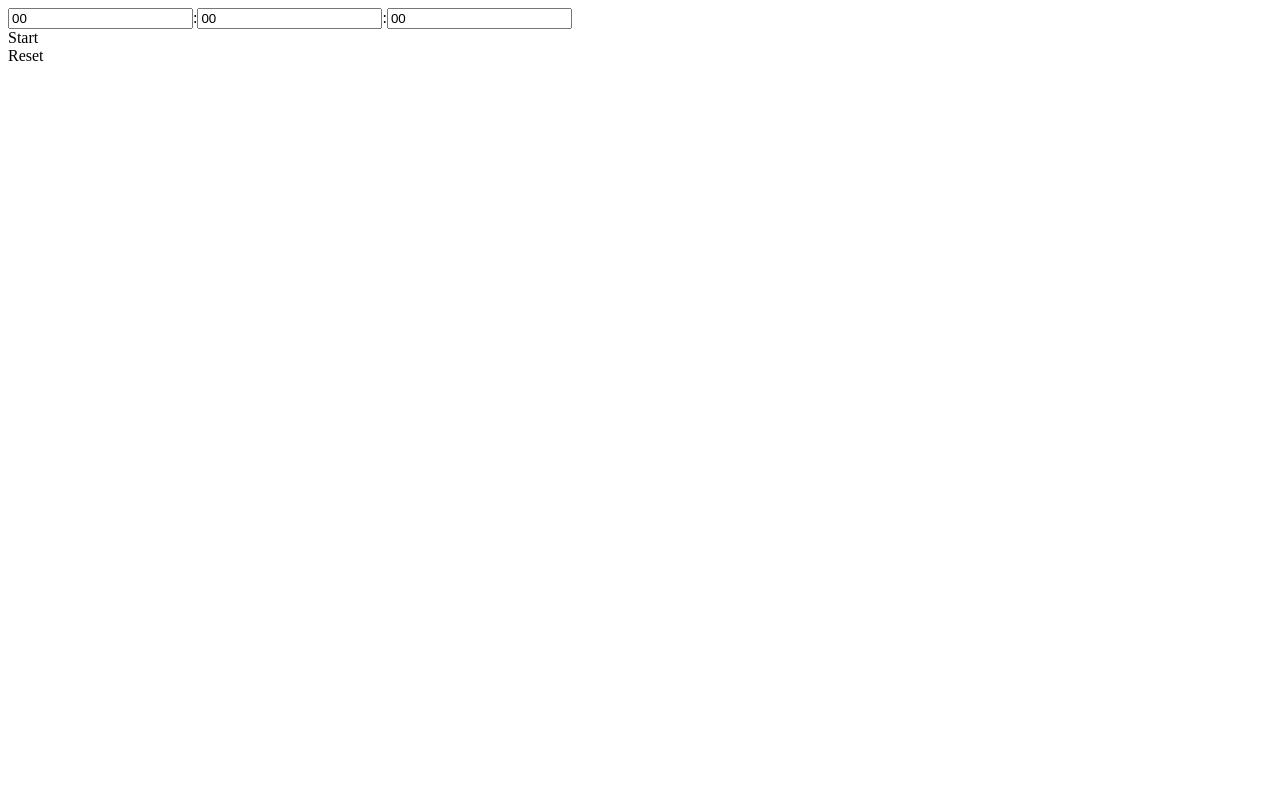
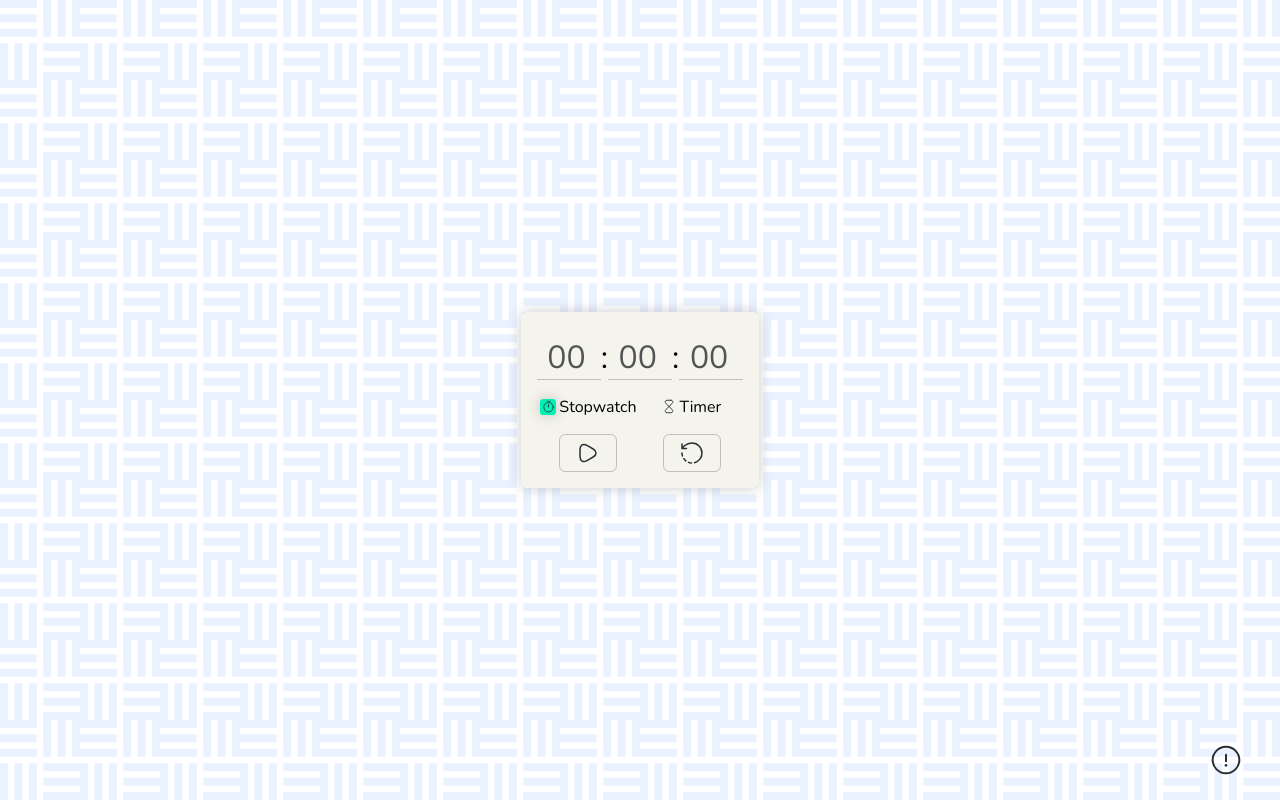
Before and after one commit to yrcastillob/Learning_JavaScript, a plain HTML site: page stopwatch/index.html in a window 1280 px wide. Drawn offline with nearby package versions, Linux system fonts and the light colour scheme.

Commit message:
Added front end and fixed some back end issues. First version working and functional

```diff
--- a/stopwatch/index.css
+++ b/stopwatch/index.css
@@ -0,0 +1,196 @@
+/*UNIVERSALS*/
+*{
+    margin: 0;
+    padding: 0;
+    box-sizing: border-box;
+    font-family: "Nunito", sans-serif;
+    font-optical-sizing: auto;
+}
+
+:root{
+    --black: #080708;
+    --rebeccapurple: #5E239D;
+    --aquamarine: #00F0B5;
+    --engineeringorange: #B80C09;
+    --babypowder: #F4F4ED;
+    --shadow: #08070838 0rem 0rem 0.4rem
+}
+
+/*MAIN CONTAINER*/
+body{
+    display: flex;
+    flex-flow: column wrap;
+    justify-content: center;
+    align-items: center;
+    min-height: 100vh;
+    font-size: 1.0rem;
+    background-image: url("./assets/img/pattern.svg");
+    background-size: 5rem;
+}
+
+.maincontainer{
+    max-width: 80%;
+    padding: 1rem;
+    background-color: var(--babypowder);
+    filter: drop-shadow(var(--shadow));
+    border-radius: 0.4rem;
+}
+
+/*DISPLAY PANEL*/
+
+.maincontainer_displaypanel{
+    align-self: center;
+    display: flex;
+    flex-flow: row nowrap;
+}
+
+.maincontainer_displaypanel div {
+    text-align: right;
+    font-size: 2rem;
+}
+
+.maincontainer_displaypanel div input{
+    width: 4rem;
+    text-align: right;
+    font-size: 2rem;
+    border: none;
+    border-bottom: 0.1rem solid #08070838;
+    background-color: var(--babypowder);
+}
+
+/*SELECTION MODE*/
+
+.maincontainer_selectionmode{
+    display: flex;
+    flex-flow: row nowrap;
+    width: 100%;
+    justify-content: space-around;
+    margin: 1rem 0;
+}
+
+.maincontainer_selectionmode--option{
+    width: 45%;
+    display: flex;
+    flex-flow: row nowrap;
+    justify-content: center;
+    align-items: center;
+    cursor: pointer;
+}
+
+.maincontainer_selectionmode--option img{
+    width: 0.9rem;
+    margin-right: 0.2rem;
+}
+
+.maincontainer_selectionmode--option:hover img{
+    background-color: #08070838;
+    border-radius: 20%;
+    padding: 0.1rem;
+    width: 1rem;
+    transition: 0.3s;
+}
+
+.maincontainer_selectionmode--option:active{
+    transform: scale(0.95);
+    transition: 0.3s;
+}
+
+.maincontainer_selectionmode--optionactive img{
+    background-color: #00F0B5;
+    border-radius: 20%;
+    padding: 0.1rem;
+    width: 1rem;
+    transition: 0.3s;
+    filter: drop-shadow(var(--shadow));
+}
+
+
+/*BUTTONS*/
+
+.maincontainer_buttons{
+    display: flex;
+    flex-flow: row nowrap;
+    justify-content: space-around;
+}
+
+.maincontainer_buttons--option{
+    display: flex;
+    flex-flow: column nowrap;
+    justify-content: center;
+    padding: 0.4rem 1rem;
+    border: 0.1rem solid #08070838;
+    border-radius: 0.4rem;
+    cursor: pointer;
+}
+
+.maincontainer_buttons--option img{
+    width: 1.5rem;
+}
+
+.maincontainer_buttons--option:hover{
+    transform: scale(1.08);
+    transition: 0.3s;
+    background-color: var(--aquamarine);
+}
+
+.maincontainer_buttons--option:active{
+    transform: scale(0.8);
+    transition: 0.3s;
+}
+
+.container_progressbar{
+    height: 0.5rem;
+    border-radius: 0.8rem;
+    width: 100%;
+}
+
+.progressbar {
+    background-color: var(--rebeccapurple);
+    height: 0.3rem;
+    border-radius: 0.4rem;
+    width: 0%;
+}
+
+/*CREDITS BAR*/
+
+.creditsBox{
+    position: absolute;
+    bottom: 3%;
+    right: 3%;
+    display: flex;
+    flex-flow: row nowrap;
+    cursor: pointer;
+    align-items: center;
+}
+
+.creditsBox--icon{
+    width: 2rem;
+}
+
+.creditsBox--icon:hover{
+    background-color: #08070838;
+    border-radius: 50%;
+    padding: 0.3rem;
+}
+
+.creditsBox_content--icon{
+    width: 1rem;
+}
+
+.creditsBox_content{
+    display: none;
+    flex-flow: column;
+    margin: 0 1rem;
+    padding: 0.6rem;
+    background-color: #08070838;
+    border-radius: 0.4rem;
+}
+
+.creditsBox_content--item a{
+    text-decoration: none;
+    color: var(--rebeccapurple)
+}
+
+.creditsBox:hover .creditsBox_content{
+    display: flex;
+}
--- a/stopwatch/index.html
+++ b/stopwatch/index.html
@@ -4,22 +4,60 @@
     <meta charset="UTF-8">
     <meta name="viewport" content="width=device-width, initial-scale=1.0">
     <script defer src="main.js"></script>
+    <link rel="stylesheet" href="index.css">
+    <link rel="preconnect" href="https://fonts.googleapis.com">
+    <link rel="preconnect" href="https://fonts.gstatic.com" crossorigin>
+    <link href="https://fonts.googleapis.com/css2?family=Nunito:ital,wght@0,200..1000;1,200..1000&display=swap" rel="stylesheet">
+    <link rel="shortcut icon" href="./assets/img/ico.svg" type="image/x-icon">
     <title>StopWatch</title>
 </head>
 <body>
 
-    <main>
+    <main class="maincontainer">
 
-        <div>
-            <div >
-                <div><input id="hours" type="number" placeholder="0"></input>:<input id="minutes" type="number" placeholder="0"></input>:<input id="seconds" type="number" placeholder="0"></input></div>
+        <div class="container_progressbar">
+            <div id="progressbar" class="progressbar">
+        </div>
+
+
+        </div>
+
+        <div class="maincontainer_displaypanel">
+
+            <div>
+                <input id="hours" type="number" placeholder="00"></input>:<input id="minutes" type="number" placeholder="00" max="60"></input>:<input id="seconds" type="number" placeholder="00" max="60"></input>
             </div>
+
+        </div>
+
+        <div class="maincontainer_selectionmode">
+
+            <div id="stopwatchmode" onclick="assignModeType( 1 )" class="maincontainer_selectionmode--option">
+                <img src="./assets/img/stopwatch.svg" alt="stopwatch" >Stopwatch
+            </div>
+
+            <div id="timermode" onclick="assignModeType( 2 )" class="maincontainer_selectionmode--option">
+                <img src="./assets/img/timer.svg" alt="Timer">Timer
+            </div>
+
+        </div>
+
+        <div class="maincontainer_buttons">
+            <div id="startButton" class="maincontainer_buttons--option"></div>
+            <div id="resetButton" class="maincontainer_buttons--option"><img src="./assets/img/restart.svg" alt="Restart"></div>
         </div>
 
     </main>
 
-    <div id="startButton"></div>
-    <div id="resetButton">Reset</div>
+    <div class="creditsBox">
+        <div class="creditsBox_content">
+            <p>Credits</p>
+            <p class="creditsBox_content--item">SVG Icons taken from <a href="https://www.svgrepo.com/collection/iconsax-line-oval-icons/">Iconsax Line Oval Icons Collection
+            </a></p>
+            <p class="creditsBox_content--item">Click sound taken from  <a href="https://freesound.org/people/Pixeliota/sounds/678248/?attribution=1">freesound.org</a></p>
+        </div>
+        <img src="./assets/img/info.svg" alt="Information" class="creditsBox--icon">
+    </div>
 
 </body>
 </html>
--- a/stopwatch/main.js
+++ b/stopwatch/main.js
@@ -4,12 +4,25 @@ const minutesHtml = document.getElementById("minutes");
 const secondsHtml = document.getElementById("seconds");
 const startButton = document.getElementById("startButton");
 const resetButton = document.getElementById("resetButton");
+const stopwatchmode = document.getElementById("stopwatchmode");
+const timermode = document.getElementById("timermode");
+const progressbar = document.getElementById("progressbar");
+
+const play = document.createElement("img");
+play.src = "./assets/img/play.svg";
+
+const pause = document.createElement("img");
+pause.src = "./assets/img/pause.svg";
+
+const click = document.createElement("audio");
+click.src = "./assets/sounds/click.mp3";
 
 minutesHtml.value = "00";
 hoursHtml.value = "00";
 secondsHtml.value = "00";
 
 listTimes = [hoursHtml,minutesHtml,secondsHtml];
+listButtons = [startButton,  resetButton, stopwatchmode, timermode];
 
 /****************************** VARIABLES ******************************/
 let seconds = 0;
@@ -19,6 +32,8 @@ let intervalId;
 let pausedTime = 0;
 let isPaused = false;
 let startButtonClicked = true;
+let totalSeconds = 0;
+let totaltimerwidth = 100;
 
 /****************************** FUNCTIONS ******************************/
 
@@ -31,22 +46,27 @@ function assignModeType( mode ){
         • Existance of global variables listTimes, resetButton, startButton, startButtonClicked.
         • Existance of functions useStopWatch() and playButtonStopWatchMode()
     */
+    startButton.innerHTML = "";
     if ( mode === 1 ){
         listTimes.forEach(element => {
             element.disabled = true;
         });
         resetButton.onclick = () => useStopWatch(3);
-        startButton.innerHTML = "Start";
+        startButton.appendChild(play);
         startButtonClicked = false;
         startButton.onclick = playButtonStopWatchMode;
+        stopwatchmode.classList.add("maincontainer_selectionmode--optionactive")
+        timermode.classList.remove("maincontainer_selectionmode--optionactive")
     } else if ( mode === 2 ){
         listTimes.forEach(element => {
             element.disabled = false;
         });
         resetButton.onclick = () => useStopWatch(3);
-        startButton.innerHTML = "Start";
+        startButton.appendChild(play);
         startButtonClicked = false;
         startButton.onclick = playButtonTimerhMode;
+        stopwatchmode.classList.remove("maincontainer_selectionmode--optionactive")
+        timermode.classList.add("maincontainer_selectionmode--optionactive")
     }
 }
 
@@ -63,10 +83,12 @@ function playButtonStopWatchMode() {
     startButtonClicked = !startButtonClicked;
 
     if (startButtonClicked) {
-        startButton.innerHTML = "Pause";
+        startButton.innerHTML = "";
+        startButton.appendChild(pause);
         useStopWatch(1);
     } else {
-        startButton.innerHTML = "Start";
+        startButton.innerHTML = "";
+        startButton.appendChild(play);
         useStopWatch(2);
     }
 }
@@ -90,6 +112,7 @@ function stopWatch() {
                 }
             }
             updateDisplay();
+            updateprogressbar( 1 )
         }
     }, 1000);
 }
@@ -119,7 +142,11 @@ function resetStopWatch(){
     clearInterval(intervalId);
     intervalId = null;
     updateDisplay();
+    updateprogressbar( 1 )
     isPaused = true;
+    startButton.innerHTML = "";
+    startButton.appendChild(play);
+    totaltimerwidth = 100;
 }
 
 function useStopWatch(selection) {
@@ -171,7 +198,10 @@ function timer() {
     if (isNaN(hours) || hours === "" || hours === null || hours === undefined) {
         hours = 0;
     }
+    calculateSecondsTimer()
     updateDisplay()
+    updateprogressbar( 2 )
+
 
     if ( hours != 0 || seconds != 0 || minutes != 0 ){
         return intervalId = setInterval(() => {
@@ -188,9 +218,13 @@ function timer() {
                 }
 
                 updateDisplay()
+                updateprogressbar( 2 )
 
                 if (hours === 0 && minutes === 0 && seconds === 0) {
                     clearInterval(intervalId);
+                    totaltimerwidth = 100;
+                    startButton.innerHTML = "";
+                    startButton.appendChild(play);
                 }
             }
 
@@ -234,10 +268,12 @@ function playButtonTimerhMode() {
     startButtonClicked = !startButtonClicked;
 
     if (startButtonClicked) {
-        startButton.innerHTML = "Pause";
+        startButton.innerHTML = "";
+        startButton.appendChild(pause);
         useTimer(1);
     } else {
-        startButton.innerHTML = "Start";
+        startButton.innerHTML = "";
+        startButton.appendChild(play);
         useTimer(2);
     }
 }
@@ -254,7 +290,44 @@ function updateDisplay() {
     secondsHtml.value = seconds < 10 ? '0' + seconds : seconds;
     minutesHtml.value = minutes < 10 ? '0' + minutes : minutes;
     hoursHtml.value = hours < 10 ? '0' + hours : hours;
+
+}
+
+function calculateSecondsTimer(){
+    /*
+    Function to save and update the variable totalSeconds with the total seconds on minutes, hours.
+    */
+    totalSeconds = hours * 3600 + minutes * 60 + seconds;
+}
+
+function updateprogressbar( typeUpdate ){
+    /*
+    Function to update the progress bar.
+    Params:
+        • typeUpdate: int 1 or 2, 1 to update progress bar with stop watch and 2 for timer.
+    Result:
+        • If selected 1 with of progress bar will go from 0 to 100% on the contrary if selected number 2 it will go from 100% to 0%.
+    */
+    switch ( typeUpdate ){
+        case 1:
+            unit = 100 / 60;
+            progressbar.style.width = `${seconds*unit}%`;
+            break
+        case 2:
+            unit = (1/totalSeconds)*100;
+            progressbar.style.width = `${totaltimerwidth}%`;
+            totaltimerwidth = totaltimerwidth - unit;
+            break
+    }
 }
 
 
-assignModeType( 2 )
+function playClick(){
+    click.play();
+}
+
+listButtons.forEach(button => {
+    button.addEventListener("click", playClick);
+});
+
+assignModeType( 1 )
```
Also changed, not shown: stopwatch/assets/img/close.svg (added), stopwatch/assets/img/ico.svg (added), stopwatch/assets/img/info.svg (added), stopwatch/assets/img/pattern.svg (added), stopwatch/assets/img/pause.svg (added), stopwatch/assets/img/play.svg (added), stopwatch/assets/img/restart.svg (added), stopwatch/assets/img/stopwatch.svg (added), stopwatch/assets/img/timer.svg (added), 1 other file.
